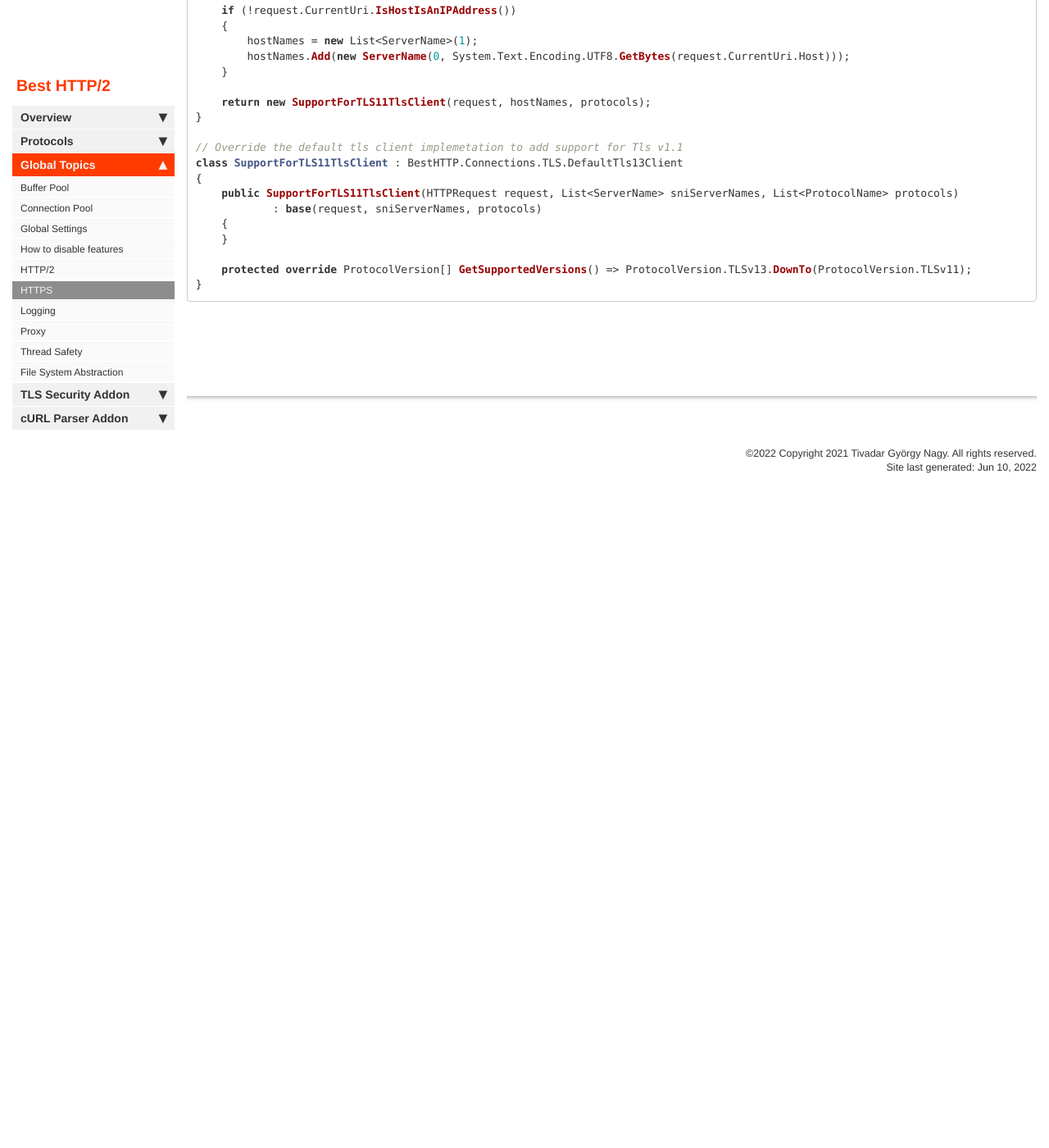
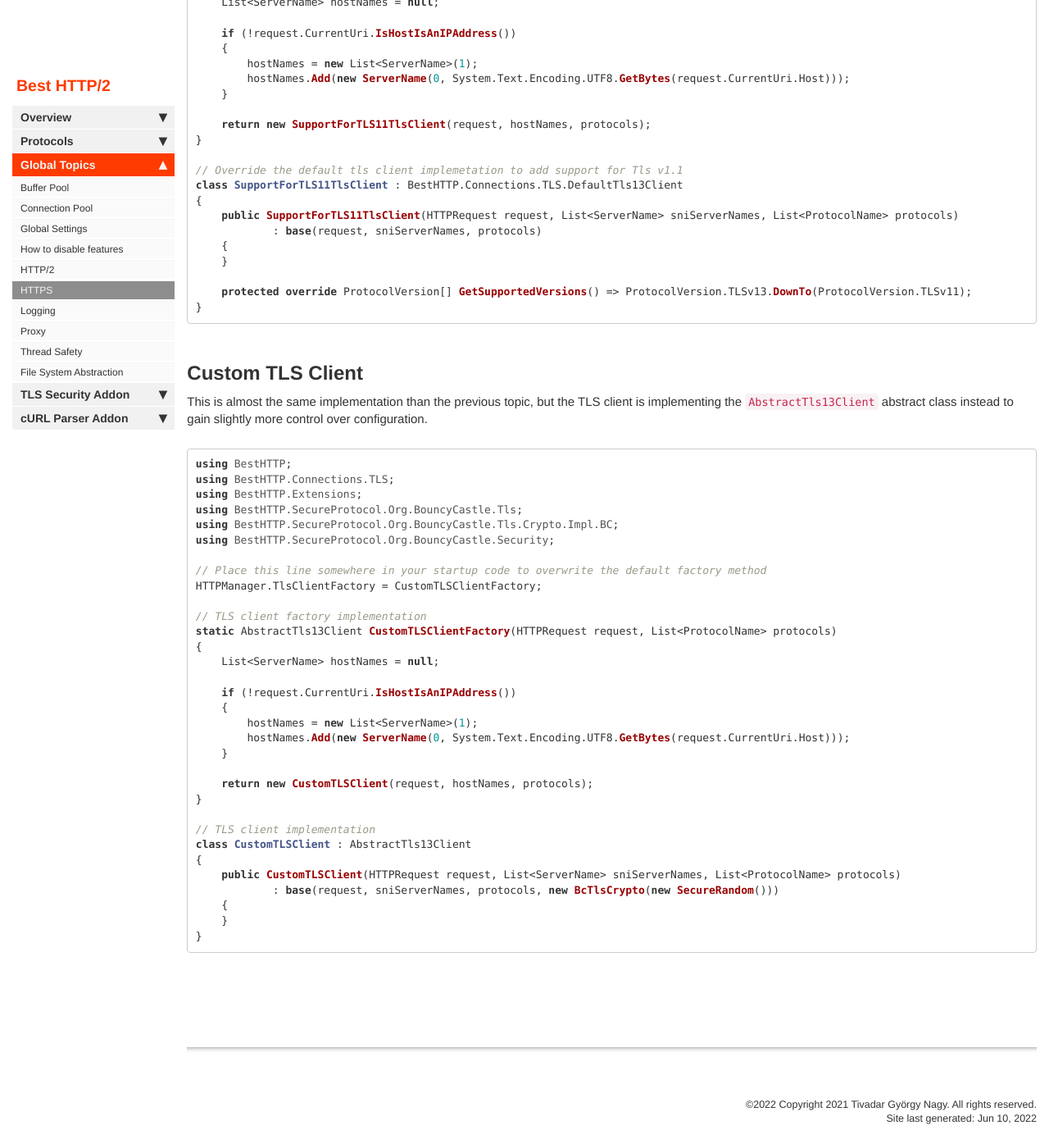
Before and after one commit to Benedicht/BestHTTP-Documentation, a Jekyll site: the page built from pages/best_http2/global_topics/HTTPS.md, in a window 1280 px wide and 1400 px high, scrolled down 2398 px. Shown: the whole window at 82% size. Built offline with Jekyll 4.4.1, drawn with Linux system fonts in a browser that asks for light colours; comment, search, counter and statistics services are not loaded; before the commit the page ends 3028 px from its top, so only the background shows below that; some of the changed text lies outside the part shown.

Commit message:
Custom TLS Client section

````diff
--- a/pages/best_http2/global_topics/HTTPS.md
+++ b/pages/best_http2/global_topics/HTTPS.md
@@ -90,11 +90,11 @@
 using BestHTTP.Extensions;
 using BestHTTP.SecureProtocol.Org.BouncyCastle.Tls;
 
-// Place this line somewhere in your startup code
+// Place this line somewhere in your startup code to overwrite the default factory method
 HTTPManager.TlsClientFactory = Tls11ClientFactory;
 
 // TLS client factory implementation
-public static BestHTTP.Connections.TLS.AbstractTls13Client Tls11ClientFactory(HTTPRequest request, List<ProtocolName> protocols)
+static BestHTTP.Connections.TLS.AbstractTls13Client Tls11ClientFactory(HTTPRequest request, List<ProtocolName> protocols)
 {
     List<ServerName> hostNames = null;
 
@@ -118,3 +118,42 @@
     protected override ProtocolVersion[] GetSupportedVersions() => ProtocolVersion.TLSv13.DownTo(ProtocolVersion.TLSv11);
 }
 ```
+
+## Custom TLS Client
+
+This is almost the same implementation than the previous topic, but the TLS client is implementing the `AbstractTls13Client` abstract class instead to gain slightly more control over configuration.
+
+```csharp
+using BestHTTP;
+using BestHTTP.Connections.TLS;
+using BestHTTP.Extensions;
+using BestHTTP.SecureProtocol.Org.BouncyCastle.Tls;
+using BestHTTP.SecureProtocol.Org.BouncyCastle.Tls.Crypto.Impl.BC;
+using BestHTTP.SecureProtocol.Org.BouncyCastle.Security;
+
+// Place this line somewhere in your startup code to overwrite the default factory method
+HTTPManager.TlsClientFactory = CustomTLSClientFactory;
+
+// TLS client factory implementation
+static AbstractTls13Client CustomTLSClientFactory(HTTPRequest request, List<ProtocolName> protocols)
+{
+    List<ServerName> hostNames = null;
+
+    if (!request.CurrentUri.IsHostIsAnIPAddress())
+    {
+        hostNames = new List<ServerName>(1);
+        hostNames.Add(new ServerName(0, System.Text.Encoding.UTF8.GetBytes(request.CurrentUri.Host)));
+    }
+
+    return new CustomTLSClient(request, hostNames, protocols);
+}
+
+// TLS client implementation
+class CustomTLSClient : AbstractTls13Client
+{
+    public CustomTLSClient(HTTPRequest request, List<ServerName> sniServerNames, List<ProtocolName> protocols)
+            : base(request, sniServerNames, protocols, new BcTlsCrypto(new SecureRandom()))
+    {
+    }
+}
+```
````
